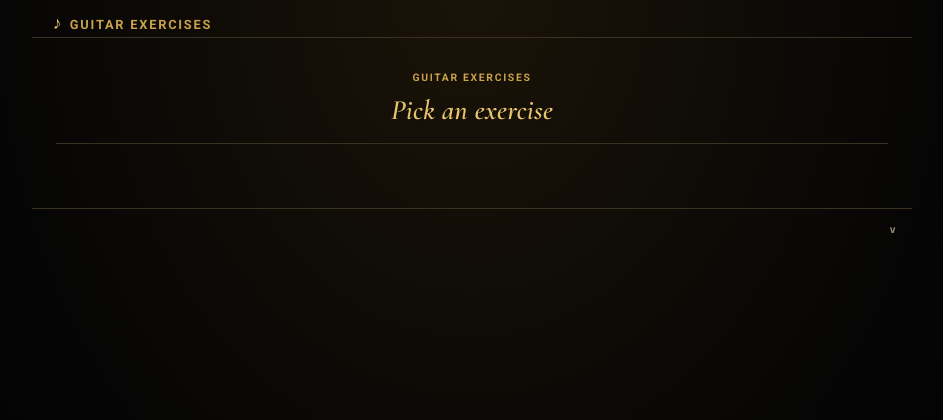
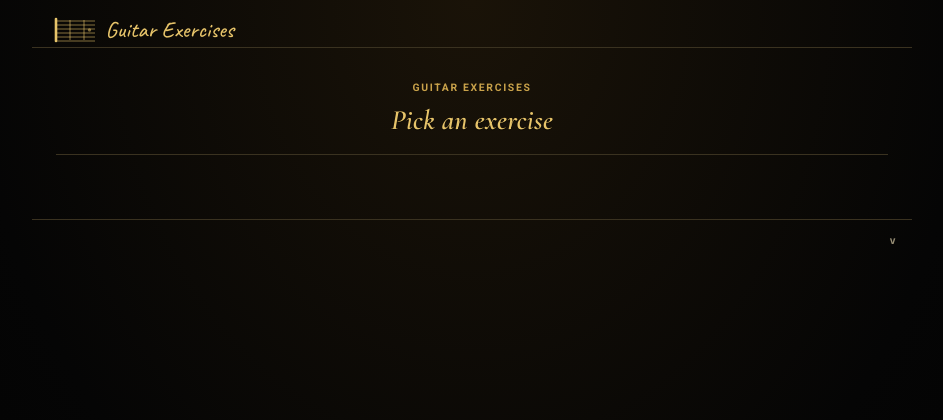
Before and after one commit to foutoucour/guitar-exercises, a Python web app: template src/guitar_exercises/templates/home.html in a window 1280 px wide. Shown: the top 420 px of the page, without its empty margins (168-1111 px from the left). Run offline with Jinja, Linux system fonts and the light colour scheme; the template is opened without the code that fills it, so the values that code supplies are empty.

Commit message:
feat(brand): fretboard wordmark + handwritten title (#19)
## Summary

Brainstorm idea **F** — replaces the topbar `♪` glyph + uppercase
"GUITAR EXERCISES" with:
- An inline SVG fretboard (6 strings, 3 frets, inlay dot, ~44×28px)
- A handwritten "Guitar Exercises" in **Caveat 500**, sentence case

SVG uses `currentColor`, so it inherits the brand text color from the
surrounding theme — no theme-specific overrides needed for the SVG
itself. Caveat is already globally loaded (from the paper-theme PR), so
no font changes here.

## Why globally now (not just on paper pages)

The brainstorm sequenced F as either-first or independent. Shipping it
globally signals the direction shift even on pages still on M3, and
`currentColor` cleanly handles both palettes.

## Files

- `src/guitar_exercises/templates/base.html` — replace brand markup with
inline SVG + title span
- `src/guitar_exercises/static/css/app.css`:
  - Rewrite `.topbar-brand` (drop uppercase + heavy letter-spacing)
  - Delete `.topbar-brand::before` (the ♪)
  - Add `.topbar-brand-fretboard` + `.topbar-brand-title`
- Simplify `body.theme-paper .topbar-brand` overrides (drop obsolete
`::before` rule)
- Cache buster `paper-4` → `wordmark-1`

## Test plan

- [x] `poetry run pytest` — 245 passed
- [x] `poetry run pre-commit run` — clean
- [ ] Visual check at 1440×900: SVG reads as a fretboard at 44×28;
Caveat title is legible
- [ ] Visual check on `/exercises/find-note` (paper theme): wordmark
renders in graphite, hover → ink-blue
- [ ] Visual check on `/`, `/exercises/chord-name`, etc (M3): wordmark
renders in gold, hover → accent teal

## Next steps (after merge)

- Full rollout: opt remaining exercise pages into `theme-paper`

🤖 Generated with [Claude Code](https://claude.com/claude-code)

---------

Co-authored-by: Claude Opus 4.7 (1M context) <noreply@anthropic.com>
Co-authored-by: copilot-swe-agent[bot] <198982749+Copilot@users.noreply.github.com>

```diff
--- a/src/guitar_exercises/static/css/app.css
+++ b/src/guitar_exercises/static/css/app.css
@@ -141,31 +141,33 @@ body {
   isolation: isolate;
   display: inline-flex;
   align-items: center;
-  gap: 0.4rem;
+  gap: 0.55rem;
   padding: 0.25rem 0.6rem 0.25rem 0.3rem;
   margin-bottom: -1px;
   border-radius: var(--md-sys-shape-corner-sm);
-  color: var(--md-sys-color-secondary);
+  color: var(--md-sys-color-primary);
   text-decoration: none;
-  font: var(--md-sys-typescale-label-large);
-  font-weight: 700;
-  letter-spacing: 0.14em;
-  text-transform: uppercase;
   transition: color var(--md-sys-motion-duration-short) var(--md-sys-motion-easing-standard);
 }
 
-.topbar-brand::before {
-  content: "♪";
-  font-family: var(--md-sys-typescale-headline-small);
-  font-size: 1.1rem;
-  line-height: 1;
-  color: var(--md-sys-color-primary);
-  transform: translateY(-1px);
+.topbar-brand-fretboard {
+  flex: 0 0 auto;
+  width: 44px;
+  height: 28px;
+  display: block;
 }
 
-.topbar-brand:hover { color: var(--md-sys-color-primary); }
+.topbar-brand-title {
+  font-family: "Caveat", cursive;
+  font-weight: 500;
+  font-size: 1.4rem;
+  line-height: 1;
+  letter-spacing: 0.01em;
+}
+
+.topbar-brand:hover { color: var(--md-sys-color-accent); }
 .topbar-brand:focus-visible {
-  outline: 2px solid var(--md-sys-color-primary);
+  outline: 2px solid var(--md-sys-color-accent);
   outline-offset: 2px;
 }
 
@@ -1082,13 +1084,6 @@ body.theme-paper .topbar {
 
 body.theme-paper .topbar-brand {
   color: var(--ink-graphite);
-  font-family: "Space Grotesk", system-ui, sans-serif;
-  font-weight: 700;
-  letter-spacing: 0.08em;
-}
-
-body.theme-paper .topbar-brand::before {
-  color: var(--ink-blue);
 }
 
 body.theme-paper .topbar-brand:hover {
--- a/src/guitar_exercises/templates/base.html
+++ b/src/guitar_exercises/templates/base.html
@@ -7,15 +7,27 @@
   <link rel="preconnect" href="https://fonts.googleapis.com">
   <link rel="preconnect" href="https://fonts.gstatic.com" crossorigin>
   <link rel="stylesheet" href="https://fonts.googleapis.com/css2?family=Cormorant+Garamond:ital,wght@0,500;0,600;1,500;1,600&family=Roboto:wght@400;500;700&display=swap">
-  <link rel="stylesheet" href="https://fonts.googleapis.com/css2?family=Space+Grotesk:wght@400;500;700&family=Caveat:wght@400;700&subset=latin&display=swap">
-  <link rel="stylesheet" href="/static/css/app.css?v=paper-4">
+  <link rel="stylesheet" href="https://fonts.googleapis.com/css2?family=Space+Grotesk:wght@400;500;700&family=Caveat:wght@400;500;700&subset=latin&display=swap">
+  <link rel="stylesheet" href="/static/css/app.css?v=wordmark-1">
   <script src="https://unpkg.com/htmx.org@2.0.4" defer></script>
   <script src="/static/js/auto-advance.js?v=m3-16" defer></script>
 </head>
 <body class="{% block body_class %}{% endblock %}">
   <header class="topbar">
     <a class="topbar-brand" href="/" aria-label="Guitar Exercises — home">
-      <span class="topbar-brand-mark">Guitar Exercises</span>
+      <svg class="topbar-brand-fretboard" viewBox="0 0 44 28" width="44" height="28" aria-hidden="true" focusable="false">
+        <line x1="3" y1="3" x2="3" y2="25" stroke="currentColor" stroke-width="2.6" stroke-linecap="round"/>
+        <line x1="17" y1="4" x2="17" y2="24" stroke="currentColor" stroke-width="1" opacity="0.6"/>
+        <line x1="31" y1="4" x2="31" y2="24" stroke="currentColor" stroke-width="1" opacity="0.6"/>
+        <line x1="4" y1="5" x2="42" y2="5" stroke="currentColor" stroke-width="0.8" opacity="0.7"/>
+        <line x1="4" y1="9" x2="42" y2="9" stroke="currentColor" stroke-width="0.8" opacity="0.7"/>
+        <line x1="4" y1="13" x2="42" y2="13" stroke="currentColor" stroke-width="0.8" opacity="0.7"/>
+        <line x1="4" y1="17" x2="42" y2="17" stroke="currentColor" stroke-width="0.8" opacity="0.7"/>
+        <line x1="4" y1="21" x2="42" y2="21" stroke="currentColor" stroke-width="0.8" opacity="0.7"/>
+        <line x1="4" y1="25" x2="42" y2="25" stroke="currentColor" stroke-width="0.8" opacity="0.7"/>
+        <circle cx="36.5" cy="14" r="1.7" fill="currentColor" opacity="0.5"/>
+      </svg>
+      <span class="topbar-brand-title">Guitar Exercises</span>
     </a>
   </header>
   <main class="page">
```
